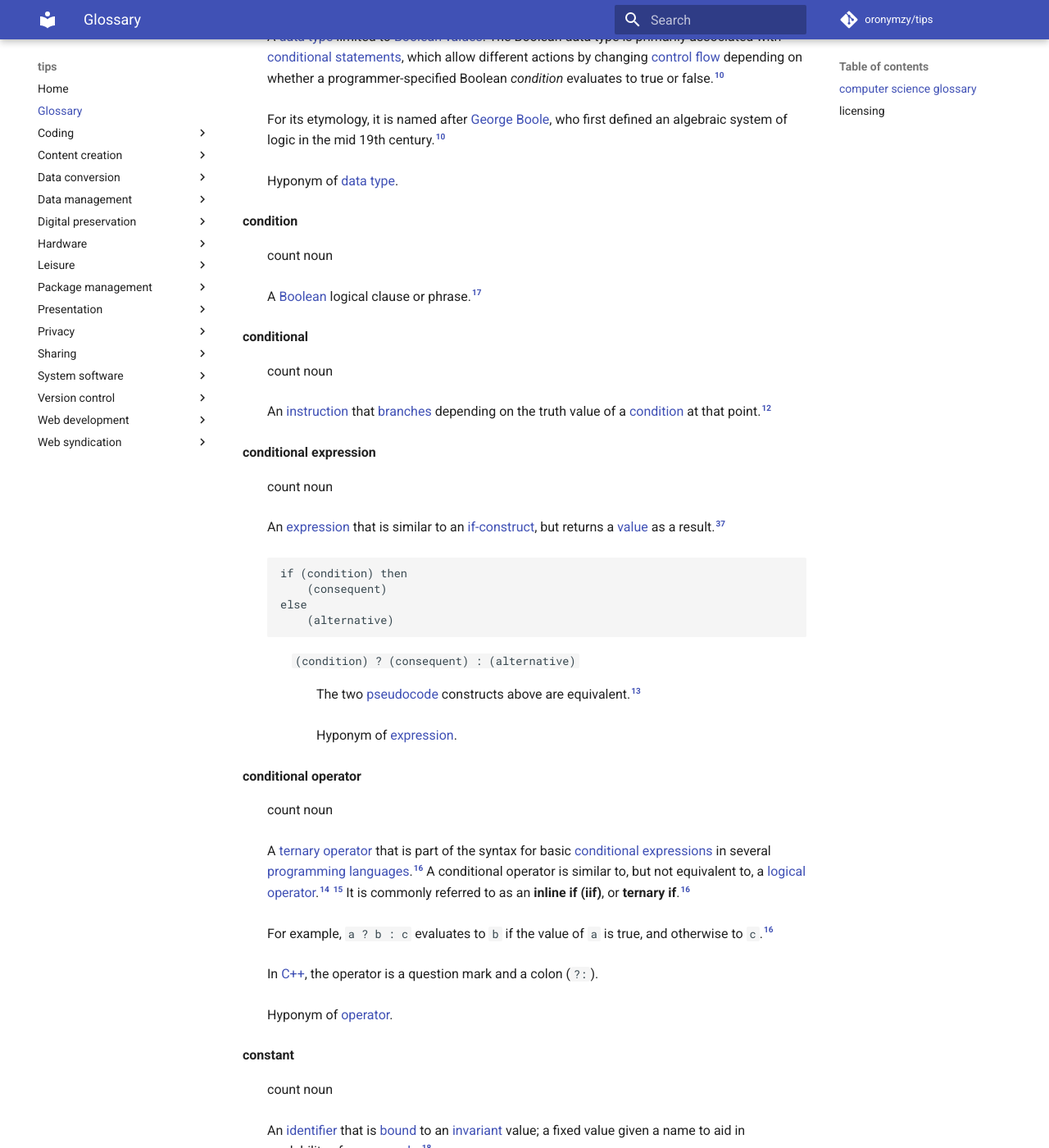
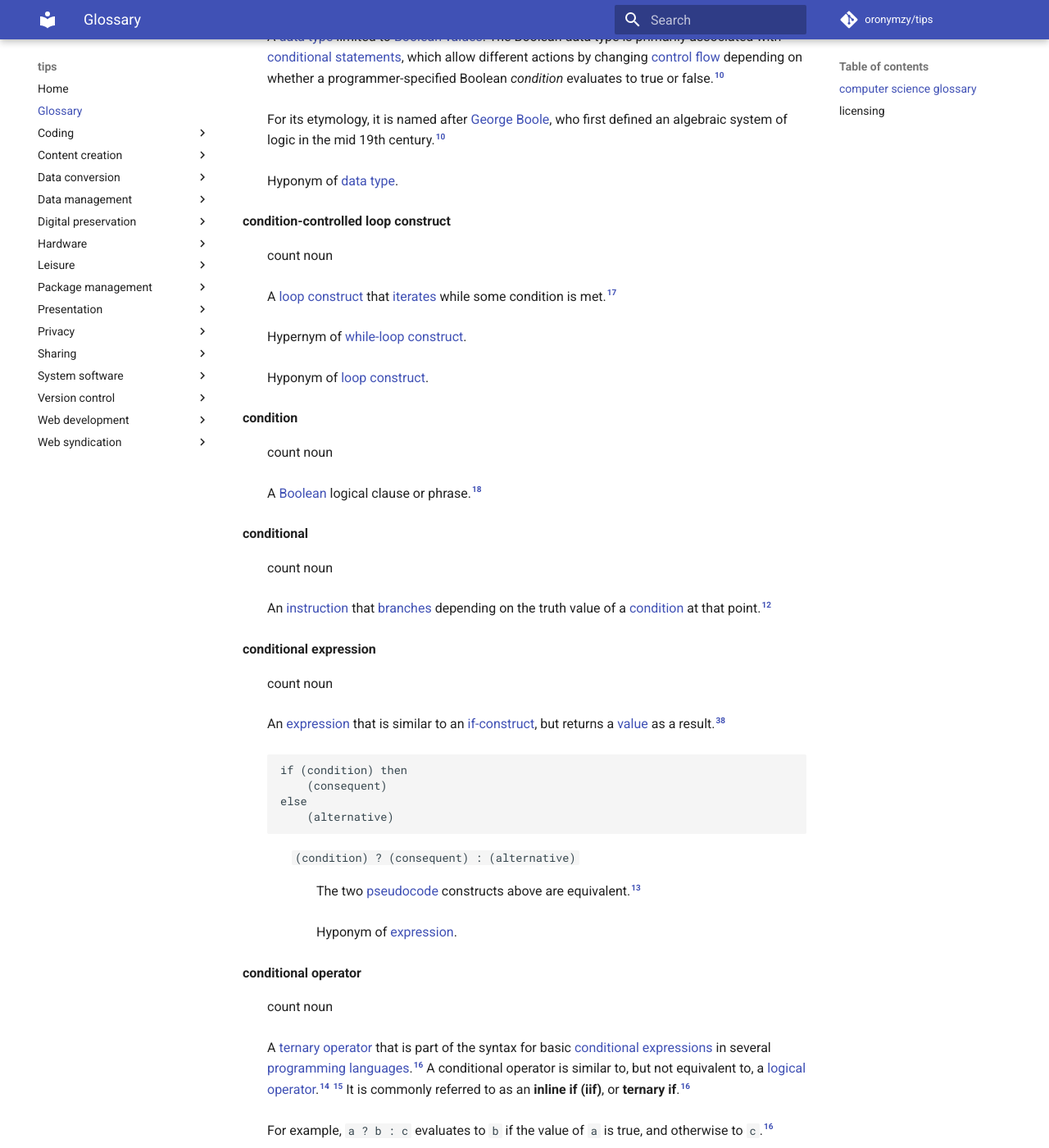
Before and after one commit to oronymzy/tips, an MkDocs documentation site: the page built from docs/glossry.md, in a window 1280 px wide and 1400 px high, scrolled down 2544 px. Shown: the whole window at 82% size. Built offline with MkDocs 1.6.1 and Material for MkDocs 9.7.7, drawn with Linux system fonts in a browser that asks for light colours; comment, search, counter and statistics services are not loaded; some of the changed text lies outside the part shown.

Commit message:
Add 'condition-controlled loop construct' concept, add list item
Add 'condition-controlled loop construct' concept, with footnote.
Add 'Control flow§Condition-controlled loops'
unordered list item with hyperlink in 'licensing' section.
Adjust semantic relation.

````diff
--- a/docs/glossry.md
+++ b/docs/glossry.md
@@ -51,6 +51,12 @@ The function of blocks in programming is to enable groups of statements to be tr
 : A [data type](#datatypedef) limited to [Boolean](#Booleandef) [values](#valuedef). The Boolean data type is primarily associated with [conditional](#conditionaldef) [statements](#statementdef), which allow different actions by changing [control flow](https://en.wikipedia.org/wiki/Control_flow) depending on whether a programmer-specified Boolean *condition* evaluates to true or false.[^Booleandatatypedef-note1]
 : For its etymology, it is named after [George Boole](https://en.wikipedia.org/wiki/George_Boole), who first defined an algebraic system of logic in the mid 19th century.[^Booleandatatypedef-note1]
 : Hyponym of [data type](#datatypedef).
+
+**condition-controlled loop construct** {: #conditioncontrolledloopconstructdef }
+: count noun
+: A [loop construct](#loopconstructdef) that [iterates](#iterationdef) while some condition is met.[^conditioncontrolledloopconstructdef-note1]
+: Hypernym of [while-loop construct](#whileloopconstructdef).
+: Hyponym of [loop construct](#loopconstructdef).
 
 **condition** {: #conditiondef }
 : count noun
@@ -214,7 +220,7 @@ The most common logical operators are **[binary](https://en.wikipedia.org/wiki/B
 **loop construct** {: #loopconstructdef }
 : count noun
 : A construct, made up of one or more [statements](#statementdef), that may be carried out multiple successive times in a sequence of [iterations](#iterationdef). The statements “inside” the loop construct (also known as the **body** of the loop construct) are executed in one of five possible ways: a specified number of times, once for each of a collection of items, [while some condition is met](#whileloopconstructdef), until some condition is met, or [indefinitely](https://en.wikipedia.org/wiki/Infinite_loop).[^loopconstructdef-note1]
-: Hypernym of [while-loop construct](#whileloopconstructdef).
+: Hypernym of [condition-controlled loop construct](#conditioncontrolledloopconstructdef).
 
 **lvalue** {: #lvaluedef }
 : count noun
@@ -324,7 +330,7 @@ while (true)
 ```
 : The code fragment above shows that it is possible, and in some cases desirable, for the condition to *always* evaluate to true, creating an [infinite loop](https://en.wikipedia.org/wiki/Infinite_loop). When such a loop is created intentionally, there is usually another control structure (such as a [break](https://en.wikipedia.org/wiki/Control_flow) statement) that controls termination of the loop.
 The code fragments above are written in the [C programming language](https://en.wikipedia.org/wiki/C_(programming_language)) (as well as [Java](https://en.wikipedia.org/wiki/Java_(programming_language)), [C#](https://en.wikipedia.org/wiki/C_Sharp_(programming_language)),[^whileloopconstructdef2] [Objective-C](https://en.wikipedia.org/wiki/Objective-C), and [C++](https://en.wikipedia.org/wiki/C++), which [use the same syntax](https://en.wikipedia.org/wiki/Polyglot_(computing)) in this case).
-: Hyponym of [loop construct](#loopconstructdef).
+: Hyponym of [condition-controlled loop construct](#conditioncontrolledloopconstructdef).
 
 [^whileloopconstructdef1]: ["The while and do-while Statements (The Java™ Tutorials > Learning the Java Language > Language Basics)"](http://docs.oracle.com/javase/tutorial/java/nutsandbolts/while.html). *Dosc.oracle.com*. Retrieved 2016-10-21.
 [^whileloopconstructdef2]: ["while (C# reference)"](http://msdn.microsoft.com/en-us/library/2aeyhxcd.aspx). *Msdn.microsoft.com*. Retrieved 2016-10-21.
@@ -345,6 +351,7 @@ The code fragments above are written in the [C programming language](https://en.
 - [Conditional (computer programming)§If–then–else expressions](https://en.wikipedia.org/w/index.php?title=Conditional_(computer_programming)&oldid=882062344#If%E2%80%93then%E2%80%93else_expressions)
 - [Conditional operator](https://en.wikipedia.org/w/index.php?title=Conditional_operator&oldid=846889637)
 - [Control flow§Loops](https://en.wikipedia.org/w/index.php?title=Control_flow&oldid=882692944#Loops)
+- [Control flow§Condition-controlled loops](https://en.wikipedia.org/w/index.php?title=Control_flow&oldid=882692944#Condition-controlled_loops)
 - [Control variable (programming)](https://en.wikipedia.org/w/index.php?title=Control_variable_(programming)&oldid=868177931)
 - [Data (computing)](https://en.wikipedia.org/w/index.php?title=Data_(computing)&oldid=881080086)
 - [Data type](https://en.wikipedia.org/w/index.php?title=Data_type&oldid=879519751)
@@ -400,6 +407,7 @@ on Wiktionary, with changes made.
 [^conditionaloperatordef1]: Cogwheel. ["What is the difference between logical and conditional /operator/"](https://stackoverflow.com/questions/3154132/what-is-the-difference-between-logical-and-conditional-and-or-in-c). *Stack Overflow.* Retrieved 9 April 2015.
 [^conditionaloperatordef-note1]: This definition is based on a definition from [Wikipedia](https://en.wikipedia.org/wiki/Conditional_operator).
 [^conditionaloperatordef-note2]: This definition is based on a definition from [Wikipedia](https://en.wikipedia.org/wiki/%3F:).
+[^conditioncontrolledloopconstructdef-note1]: This definition is loosely based on [Wikipedia's definition](https://en.wikipedia.org/wiki/Control_flow#Condition-controlled_loops).
 [^conditiondef-note1]: This definition is based on definitions from [Wiktionary](https://en.wiktionary.org/wiki/condition) and [Wikipedia](https://en.wikipedia.org/wiki/Conditional_(computer_programming)).
 [^constantdef-note1]: This definition is the same as [Wiktionary's definition](https://en.wiktionary.org/wiki/constant).
 [^controlvariabledef1]: Watt, David A. (2004). *Programming Language Design Concepts.* Wiley. pp. 84–85.
````
